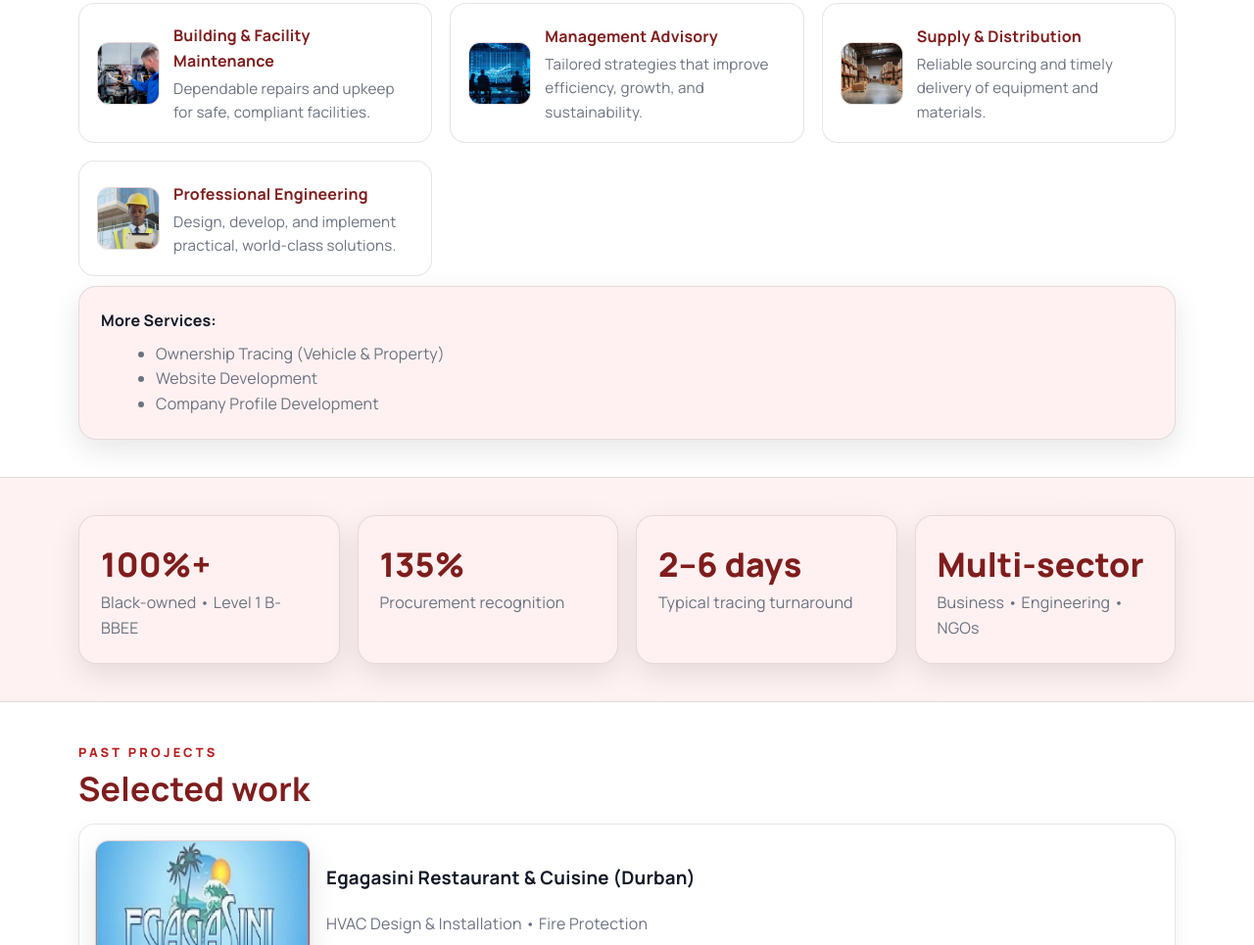
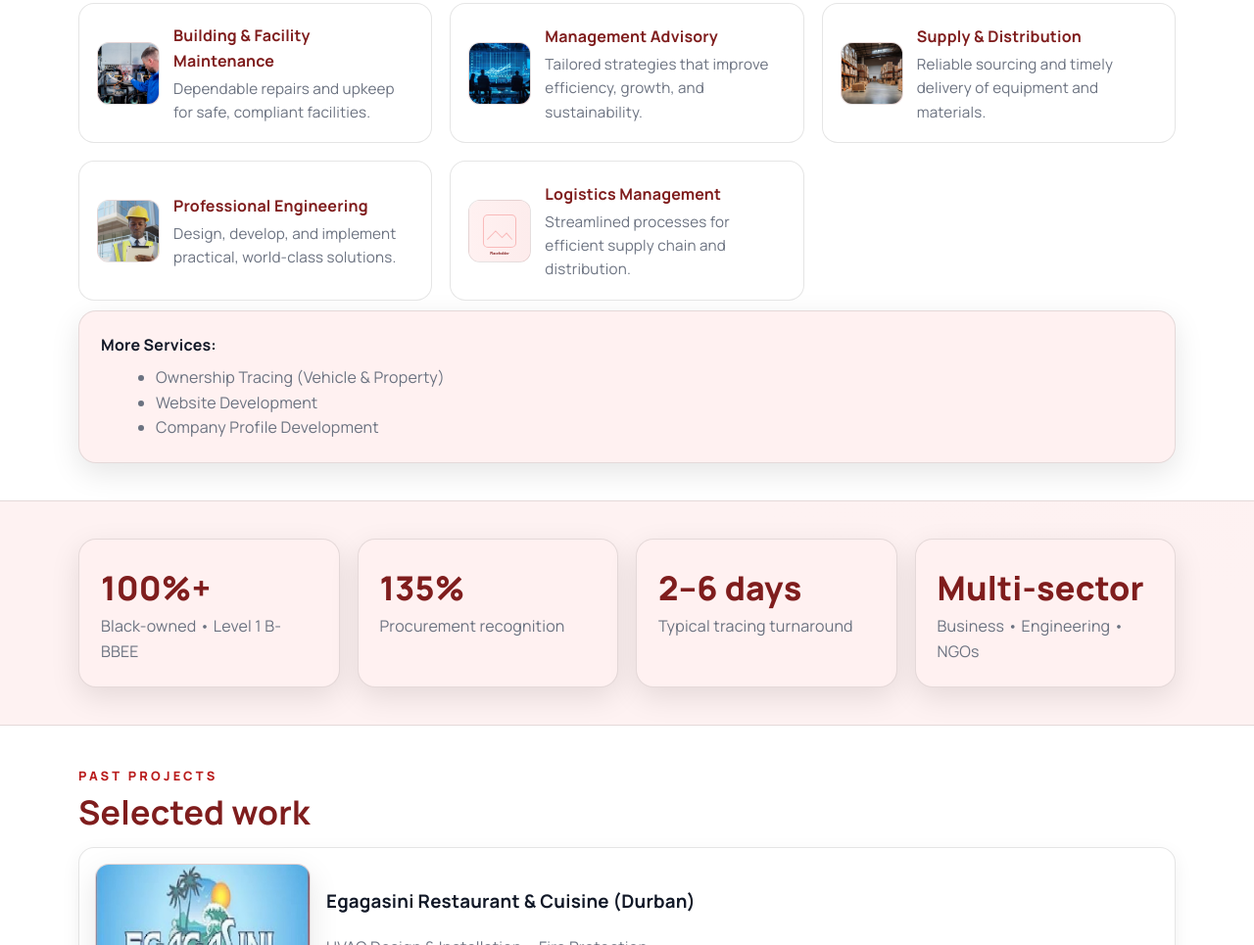
Before and after one commit to Lindelihle/CompanyProfileWebsite, a plain HTML site: page index.html in a window 1280 px wide. Shown: the part 2198-3163 px from the top of the page at 98% size. Drawn offline with Linux system fonts and the light colour scheme.

Commit message:
Add files via upload

```diff
--- a/index.html
+++ b/index.html
@@ -236,7 +236,7 @@
   <a class="sr-only" href="#main">Skip to content</a>
 
   <!-- Floating geometric shapes layer -->
-  <div class="floating-shapes" aria-hidden="true">
+  <div class="floating-shapes" aria-hidden="false">
     <!-- You can tweak sizes (--s), positions (--x), durations (--dur), and delays (--delay) -->
     <span class="shape sq"   style="--s:74px;  --x:8%;   --tx:10%;  --dur:32s; --delay:-2s;"></span>
     <span class="shape tri"  style="--s:82px;  --x:22%;  --tx:18%;  --dur:36s; --delay:-12s;"></span>
@@ -420,9 +420,14 @@
             <div class="thumb"><img alt="Engineering" src="images/services/engineering.jpg" onerror="this.onerror=null; this.src=PLACEHOLDER_SQUARE;"></div>
             <div><h4>Professional Engineering</h4><p>Design, develop, and implement practical, world-class solutions.</p></div>
           </div>
+
+          <div class="item" data-reveal-child style="--d:600ms" data-media="service-logistics">
+            <div class="thumb"><img alt="Logistics" src="images/services/logistics.jpg" onerror="this.onerror=null; this.src=PLACEHOLDER_SQUARE;"></div>
+            <div><h4>Logistics Management</h4><p>Streamlined processes for efficient supply chain and distribution.</p></div>
+          </div>
         </div>
 
-        <div class="card" data-reveal-child style="--d:600ms">
+        <div class="card" data-reveal-child style="--d:660ms">
           <strong>More Services:</strong>
           <ul class="muted" style="margin:8px 0 0 1rem">
             <li>Ownership Tracing (Vehicle & Property)</li>
```
